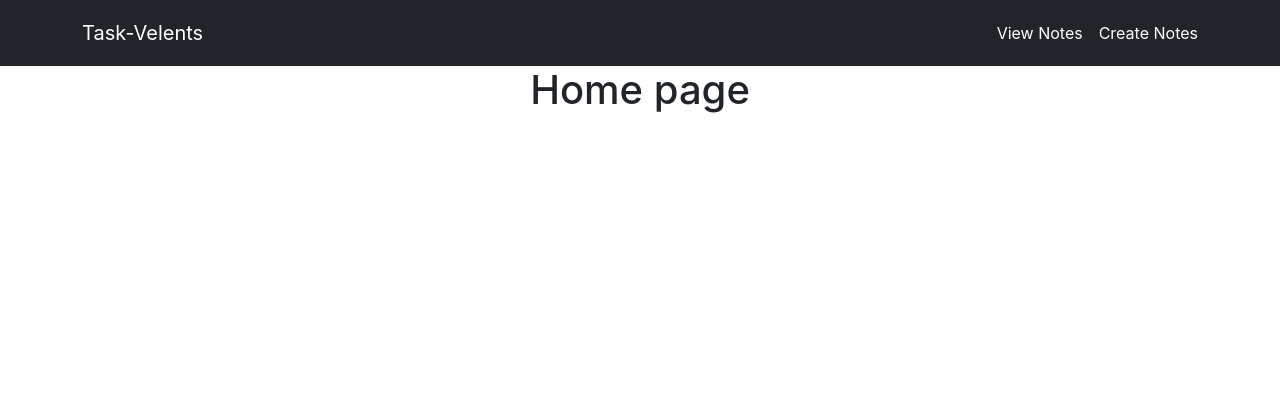
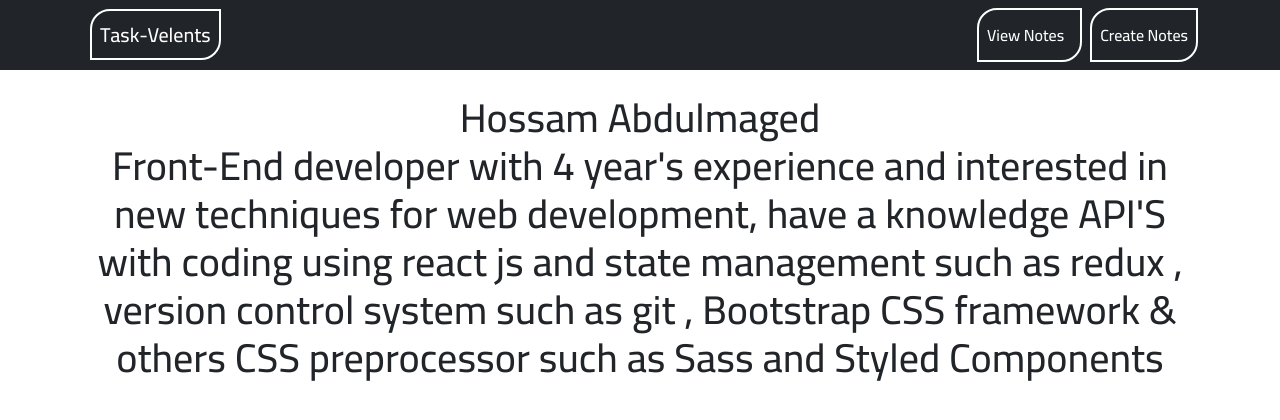
Before and after one commit to hossamabdulmagid/E2E, a React (Create React App) app in the folder e2e-frontend/: page / in a window 1280 px wide. Shown: the top 420 px of the page. Built offline with nearby package versions, Linux system fonts and the light colour scheme.

Commit message:
handle design and import Google font

```diff
--- a/e2e-frontend/public/index.html
+++ b/e2e-frontend/public/index.html
@@ -21,6 +21,9 @@
             integrity="sha384-0evHe/X+R7YkIZDRvuzKMRqM+OrBnVFBL6DOitfPri4tjfHxaWutUpFmBp4vmVor"
             crossorigin="anonymous"
     />
+    <link rel="preconnect" href="https://fonts.googleapis.com">
+    <link rel="preconnect" href="https://fonts.gstatic.com" crossorigin>
+    <link href="https://fonts.googleapis.com/css2?family=Cairo:wght@500;600&display=swap" rel="stylesheet">
     <!--
       Notice the use of %PUBLIC_URL% in the tags above.
       It will be replaced with the URL of the `public` folder during the build.
--- a/e2e-frontend/src/App.css
+++ b/e2e-frontend/src/App.css
@@ -1,38 +1,3 @@
-.App {
-  text-align: center;
+*{
+  font-family: 'Cairo', sans-serif;
 }
-
-.App-logo {
-  height: 40vmin;
-  pointer-events: none;
-}
-
-@media (prefers-reduced-motion: no-preference) {
-  .App-logo {
-    animation: App-logo-spin infinite 20s linear;
-  }
-}
-
-.App-header {
-  background-color: #282c34;
-  min-height: 100vh;
-  display: flex;
-  flex-direction: column;
-  align-items: center;
-  justify-content: center;
-  font-size: calc(10px + 2vmin);
-  color: white;
-}
-
-.App-link {
-  color: #61dafb;
-}
-
-@keyframes App-logo-spin {
-  from {
-    transform: rotate(0deg);
-  }
-  to {
-    transform: rotate(360deg);
-  }
-}
--- a/e2e-frontend/src/components/navbar/navbar.styles.jsx
+++ b/e2e-frontend/src/components/navbar/navbar.styles.jsx
@@ -10,8 +10,13 @@ export const RapperNavigationBar = styled.div`
     }
   }
 
-.link{
-  text-decoration: none;
-  color: white;
-}
+  .link {
+    text-decoration: none;
+    color: white;
+    padding: 5px 8px;
+    border: 2px solid white;
+    margin-left: 8px;
+    text-align: center;
+    border-radius: 20px 0px;
+  }
 `;
--- a/e2e-frontend/src/pages/homepage/homepage.component.jsx
+++ b/e2e-frontend/src/pages/homepage/homepage.component.jsx
@@ -1,12 +1,14 @@
-import {useEffect} from "react";
-
 const HomePage = () => {
-
     return (
-
-        <div className={'container text-center'}>
+        <div className={'container text-center mt-xl-4'}>
             <h1>
-                Home page
+                Hossam Abdulmaged
+                <p>
+                    Front-End developer with 4 year's experience and interested in new techniques for web development,
+                    have a knowledge API'S with coding using react js and state management such as redux , version
+                    control system such as git , Bootstrap CSS framework & others CSS preprocessor
+                    such as Sass and Styled Components
+                </p>
             </h1>
         </div>
     )
--- /dev/null
+++ b/e2e-frontend/src/pages/homepage/homepage.styles.jsx
@@ -0,0 +1 @@
+import styled from 'styled-components';
--- a/e2e-frontend/src/pages/notes/notes.component.jsx
+++ b/e2e-frontend/src/pages/notes/notes.component.jsx
@@ -13,6 +13,7 @@ const Notes = ({allNotes = [], loading}) => {
 
 
     return (
+
         <div className={'container text-center mb-xl-4'}>
             <div className={'row'}>
                 <h1>
@@ -21,16 +22,17 @@ const Notes = ({allNotes = [], loading}) => {
                 <CardGroup>
                     {!loading ? allNotes.map((singleNote) => {
                             return (
-                                <div className={'col-sm-4'} key={singleNote._id}>
+
+                                <div className={'col-sm-4 mt-1'} key={singleNote._id}>
                                     <LinK to={`/notes/${singleNote._id}`}>
-                                        <Card className={'me-2 mt-2'} bg={'dark'} text={"dark" ? 'light' : 'dark'}>
+                                        <Card className={'me-2 mt-2 h-100 '} bg={'dark'}
+                                              text={"dark" ? 'light' : 'dark'}>
                                             <Card.Body>
                                                 <Card.Title>
                                                     <strong>
                                                         title
                                                     </strong>
                                                     {" "}{singleNote && singleNote.title}
-
                                                 </Card.Title>
                                                 <Card.Text>
                                                     <strong>
@@ -40,7 +42,7 @@ const Notes = ({allNotes = [], loading}) => {
                                                 </Card.Text>
                                             </Card.Body>
                                             <Card.Footer>
-                                                <small className="text-muted">
+                                                <small className="" text={'light'}>
                                                     <strong>
                                                         name
                                                     </strong>{" "} {singleNote && singleNote.name}
@@ -63,6 +65,7 @@ const Notes = ({allNotes = [], loading}) => {
                 </CardGroup>
             </div>
         </div>
+
     )
 }
 
--- a/e2e-frontend/src/pages/notes/notes.styles.jsx
+++ b/e2e-frontend/src/pages/notes/notes.styles.jsx
@@ -8,7 +8,7 @@ export const LinK = styled(Link)`
 
   &:hover {
     text-decoration: none;
-    color: black;
+    color: whitesmoke;
 
   }
 
```
